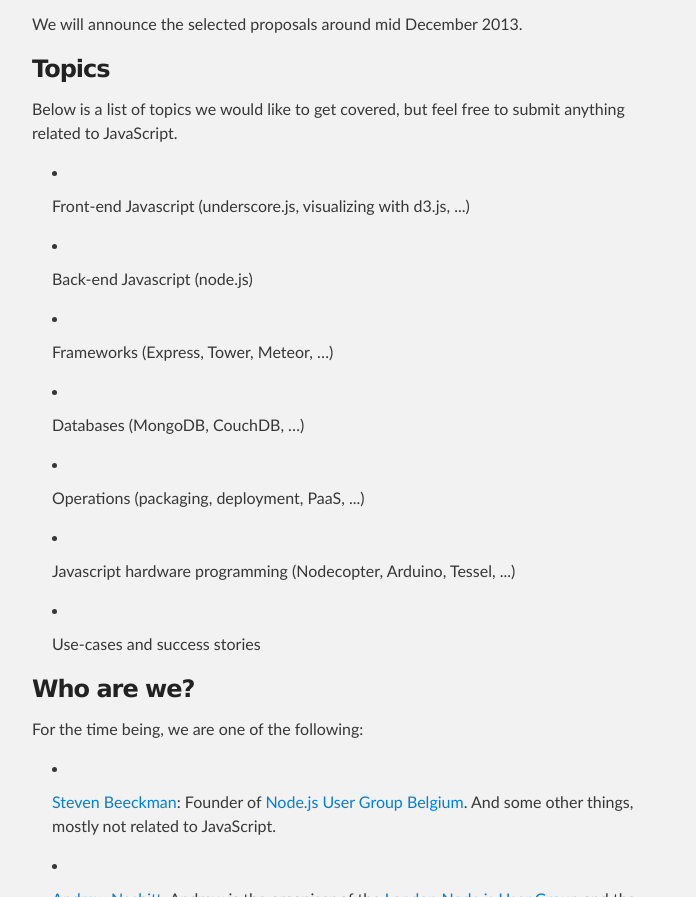
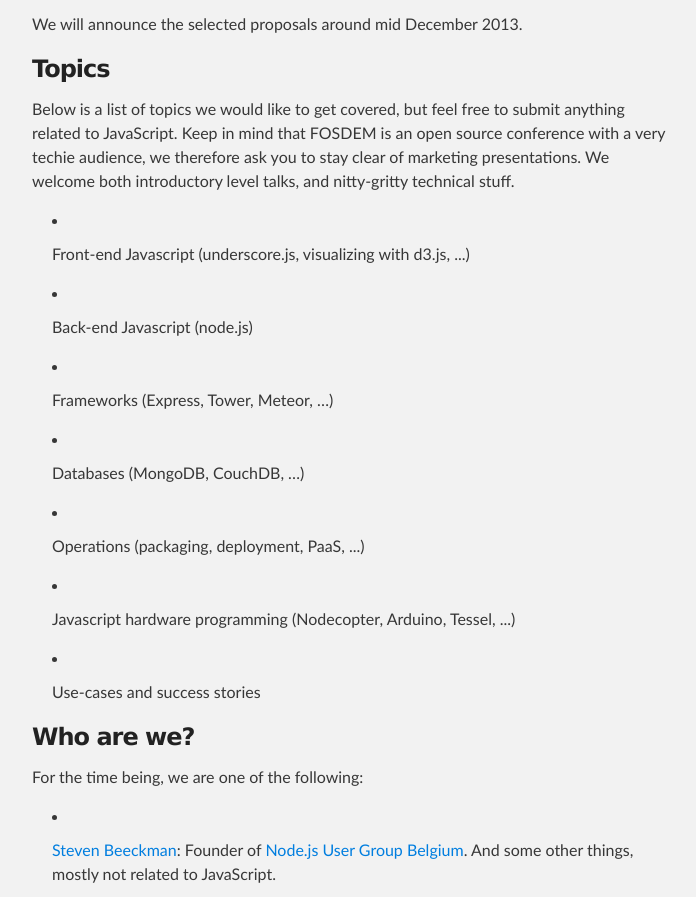
Before and after one commit to fosdem14-js-devroom/fosdem14-js-devroom.github.io, a plain HTML site: page index.html in a window 1280 px wide. Shown: the part 971-1868 px from the top of the page, without its empty margins (288-984 px from the left). Drawn offline with Linux system fonts and the light colour scheme.

Commit message:
Stay clear of marketing presentations

```diff
--- a/index.html
+++ b/index.html
@@ -55,7 +55,7 @@
 <h3>
     <a name="topics" class="anchor" href="#topics"><span class="octicon octicon-link"></span></a>Topics</h3>
 
-<p>Below is a list of topics we would like to get covered, but feel free to submit anything related to JavaScript.</p>
+<p>Below is a list of topics we would like to get covered, but feel free to submit anything related to JavaScript. Keep in mind that FOSDEM is an open source conference with a very techie audience, we therefore ask you to stay clear of marketing presentations. We welcome both introductory level talks, and nitty-gritty technical stuff.</p>
 
 <ul>
     <li><p>Front-end Javascript (underscore.js, visualizing with d3.js, ...)</p></li>
```
